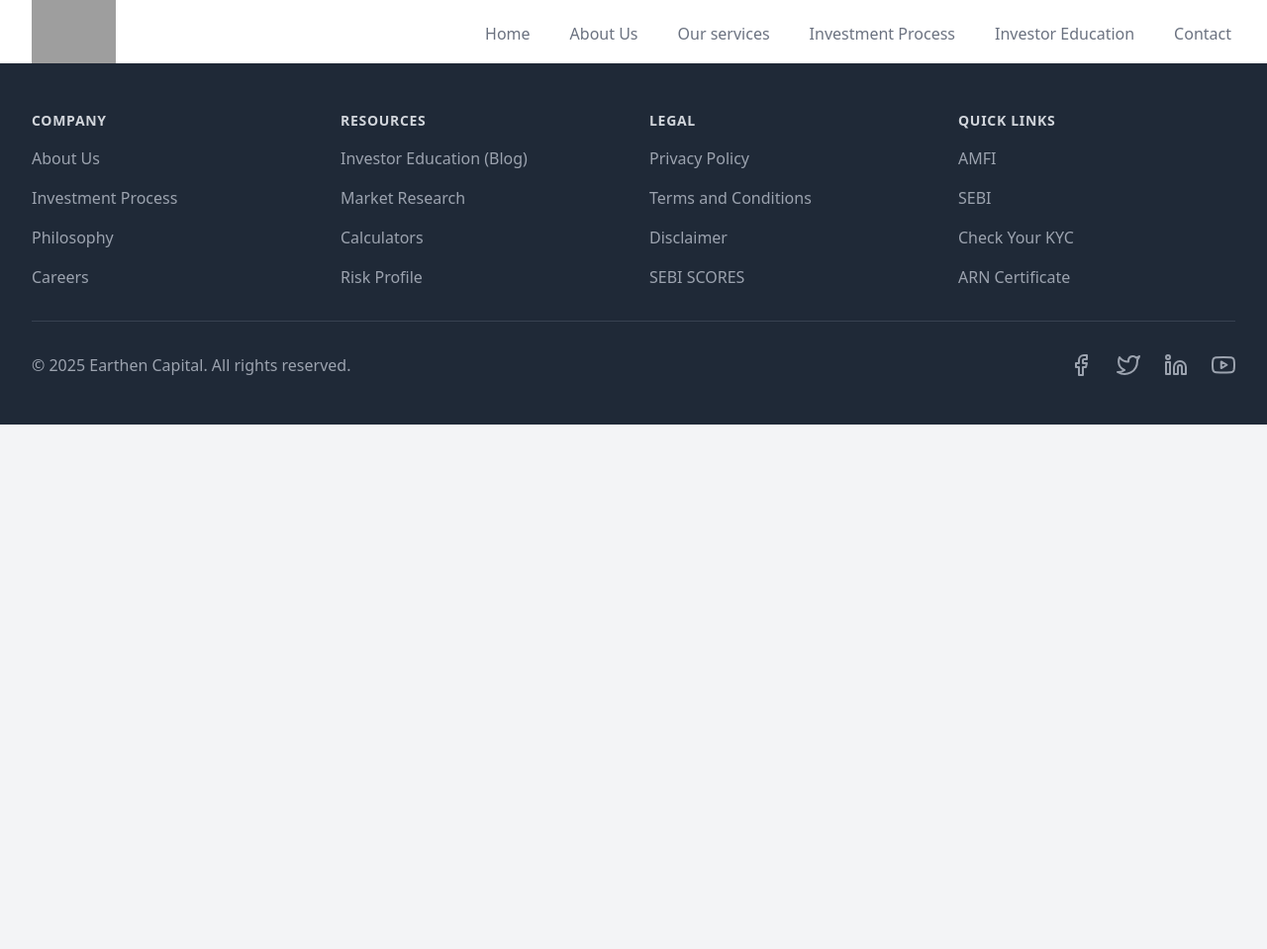
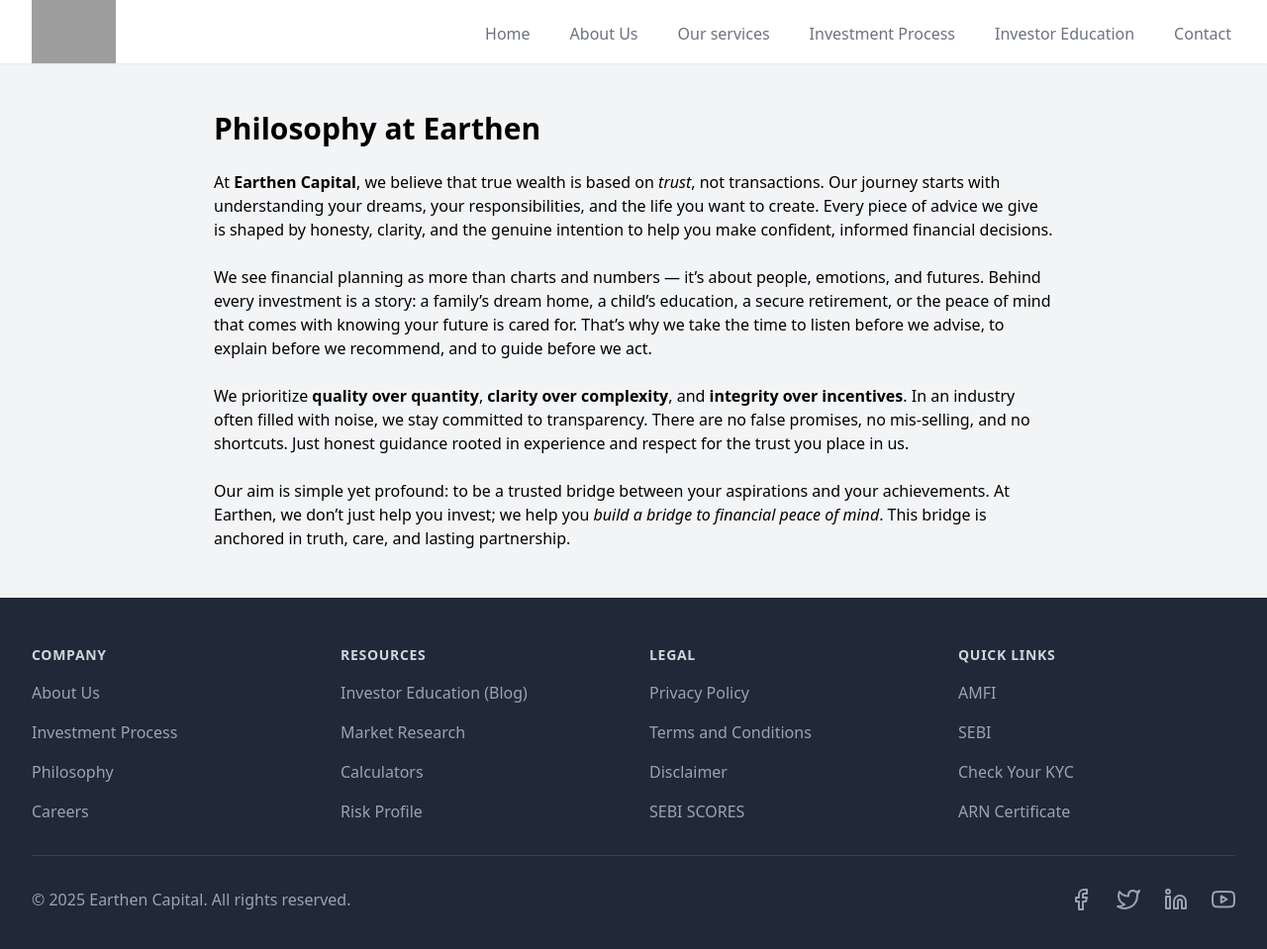
Before and after one commit to bobghosh91/bobghosh91.github.io, a Jekyll site: the page built from _pages/philosophy.md, in a window 1280 px wide and 969 px high. Shown: the top 959 px of the window at 99% size. Built offline with Jekyll 4.4.1, drawn with Linux system fonts in a browser that asks for light colours; nearby versions of some CDN libraries; grey boxes are pictures that could not be loaded.

Commit message:
update-v2.1

```diff
--- a/_includes/cta.html
+++ b/_includes/cta.html
@@ -12,6 +12,10 @@
             <p class="mt-6 max-w-3xl mx-auto text-xl text-blue-100" data-aos="fade-up" data-aos-delay="100">
                 Our financial calculators are designed to help you make informed decisions about your money.
             </p>
+        {% elsif page.title contains "Privacy Policy" %}
+            <p class="mt-6 max-w-3xl mx-auto text-xl text-blue-100">
+                If you have any questions or concerns regarding this Privacy Policy, please contact us at:
+            </p>
         {% else %}
             <p class="mt-6 max-w-3xl mx-auto text-xl text-blue-100" data-aos="fade-up" data-aos-delay="100">
                 Our team is ready to guide you through every step of the process.
--- a/_pages/philosophy.md
+++ b/_pages/philosophy.md
@@ -3,3 +3,28 @@
 title: Philosophy
 permalink: /philosophy/
 ---
+
+<div class="max-w-4xl mx-auto py-12 px-6 prose">
+  <h1 class="flex-1 font-secondary-bold text-secondary block antialiased tracking-normal text-xl md:text-3xl lg:text-3xl font-bold">Philosophy at Earthen<!-- --> </h1>
+<br>
+  <p>
+    At <strong>Earthen Capital</strong>, we believe that true wealth is based on <i>trust</i>, not transactions.
+    Our journey starts with understanding your dreams, your responsibilities, and the life you want to create. Every piece of advice we give is shaped by honesty, clarity, and the genuine intention to help you make confident, informed financial decisions.
+  </p>
+  <br>
+  <p>
+    We see financial planning as more than charts and numbers — it’s about people, emotions, and futures.
+    Behind every investment is a story: a family’s dream home, a child’s education, a secure retirement, or the peace of mind that comes with knowing your future is cared for.
+    That’s why we take the time to listen before we advise, to explain before we recommend, and to guide before we act.
+</p>
+<br>
+  <p>
+    We prioritize <strong>quality over quantity</strong>, <strong>clarity over complexity</strong>, and <strong>integrity over incentives</strong>.
+    In an industry often filled with noise, we stay committed to transparency. There are no false promises, no mis-selling, and no shortcuts. Just honest guidance rooted in experience and respect for the trust you place in us.
+  </p>
+  <br>
+  <p>
+    Our aim is simple yet profound: to be a trusted bridge between your aspirations and your achievements.
+    At Earthen, we don’t just help you invest; we help you <i>build a bridge to financial peace of mind</i>. This bridge is anchored in truth, care, and lasting partnership.
+    </p>
+</div>
--- a/services.html
+++ b/services.html
@@ -56,7 +56,7 @@
     </div>
 
     <!-- Service 2 -->
-    <!-- <div class="bg-white rounded-xl shadow-md p-6 hover:shadow-lg transition">
+    <div class="bg-white rounded-xl shadow-md p-6 hover:shadow-lg transition">
       <div class="w-12 h-12 bg-green-100 rounded-lg flex items-center justify-center mb-4">
         <i data-feather="dollar-sign" class="text-green-600"></i>
       </div>
@@ -64,7 +64,7 @@
       <p class="text-gray-600">
         End-to-end wealth management services tailored to achieve long-term financial stability and growth.
       </p>
-    </div> -->
+    </div>
 
     <!-- Service 3 -->
     <div class="bg-white rounded-xl shadow-md p-6 hover:shadow-lg transition">
```
Also changed, not shown: _pages/privacy.md (+1 -6 lines).
